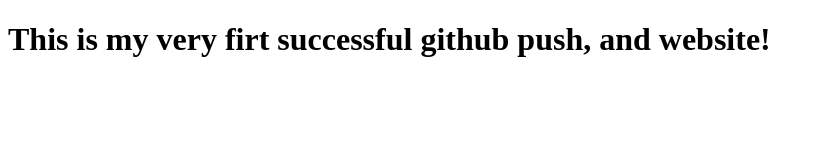
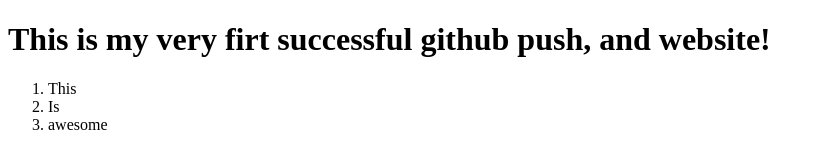
Before and after one commit to EthanJMarchand/EthanJMarchand.github.io, a plain HTML site: page index.html in a window 1280 px wide. Shown: the whole page, without its empty margins (0-823 px from the left). Drawn offline with Linux system fonts and the light colour scheme.

Commit message:
Second commit

```diff
--- a/index.html
+++ b/index.html
@@ -6,5 +6,12 @@
   </head>
   <body>
     <h1>This is my very firt successful github push, and website!</h1>
+    <div class="">
+      <ol>
+        <li>This</li>
+        <li>Is</li>
+        <li>awesome</li>
+      </ol>
+    </div>
   </body>
 </html>
```
